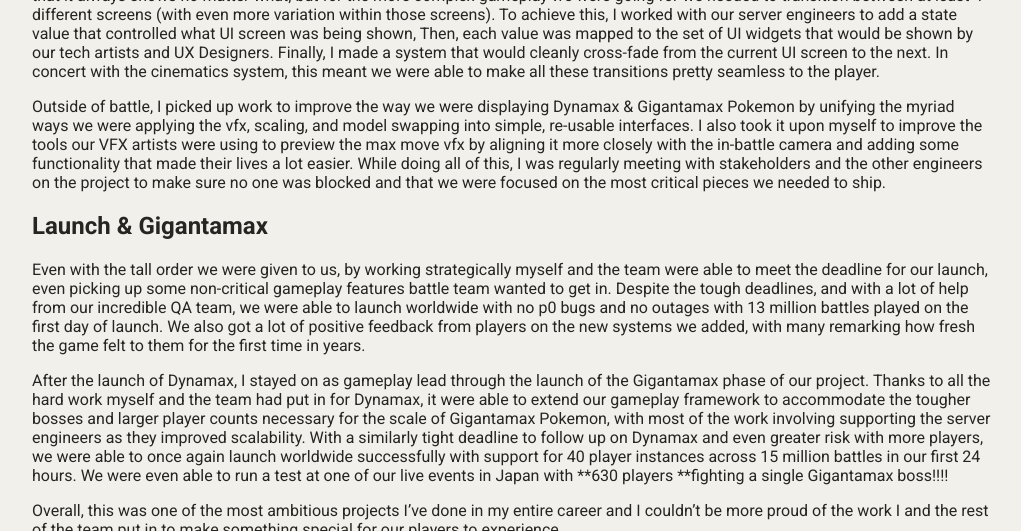
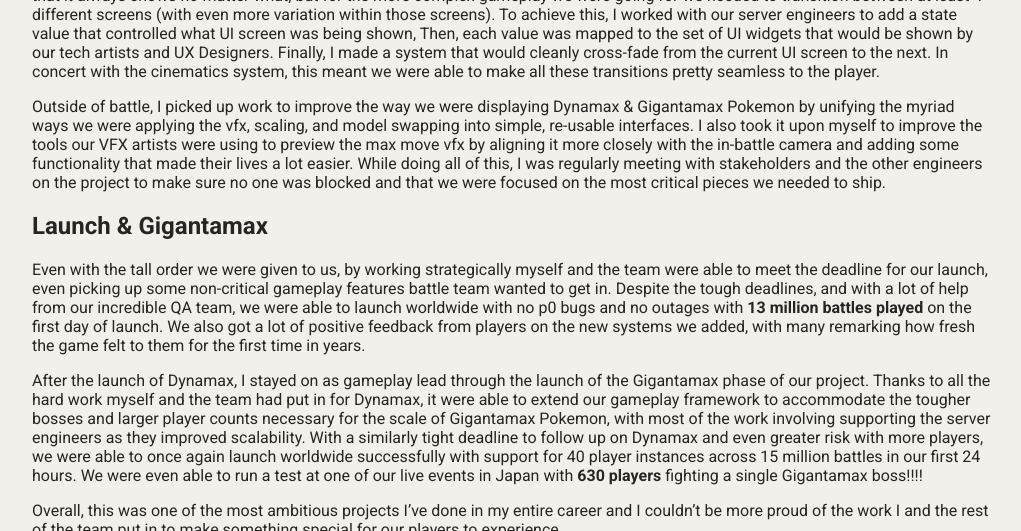
Before and after one commit to jaideng123/jaideng123.github.io, a Jekyll site: the page built from _posts/games/2024-04-01-PokemonGo.md, in a window 1280 px wide and 900 px high, scrolled down 2424 px, cut to the strip 0-531 px from the top of the window. Shown: the whole strip, without its empty margins (128-1149 px from the left). Built offline with Jekyll 4.4.1, drawn with Linux system fonts in a browser that asks for light colours; nearby versions of some CDN libraries; comment, search, counter and statistics services are not loaded.

Commit message:
Fixing some things

```diff
--- a/_posts/games/2024-04-01-PokemonGo.md
+++ b/_posts/games/2024-04-01-PokemonGo.md
@@ -79,9 +79,9 @@
 Outside of battle, I picked up work to improve the way we were displaying Dynamax & Gigantamax Pokemon by unifying the myriad ways we were applying the vfx, scaling, and model swapping into simple, re-usable interfaces. I also took it upon myself to improve the tools our VFX artists were using to preview the max move vfx by aligning it more closely with the in-battle camera and adding some functionality that made their lives a lot easier. While doing all of this, I was regularly meeting with stakeholders and the other engineers on the project to make sure no one was blocked and that we were focused on the most critical pieces we needed to ship.
 
 ## Launch & Gigantamax
-Even with the tall order we were given to us, by working strategically myself and the team were able to meet the deadline for our launch, even picking up some non-critical gameplay features battle team wanted to get in. Despite the tough deadlines, and with a lot of help from our incredible QA team, we were able to launch worldwide with no p0 bugs and no outages with 13 million battles played on the first day of launch. We also got a lot of positive feedback from players on the new systems we added, with many remarking how fresh the game felt to them for the first time in years.
+Even with the tall order we were given to us, by working strategically myself and the team were able to meet the deadline for our launch, even picking up some non-critical gameplay features battle team wanted to get in. Despite the tough deadlines, and with a lot of help from our incredible QA team, we were able to launch worldwide with no p0 bugs and no outages with **13 million battles played** on the first day of launch. We also got a lot of positive feedback from players on the new systems we added, with many remarking how fresh the game felt to them for the first time in years.
 
-After the launch of Dynamax, I stayed on as gameplay lead through the launch of the Gigantamax phase of our project. Thanks to all the hard work myself and the team had put in for Dynamax, it were able to extend our gameplay framework to accommodate the tougher bosses and larger player counts necessary for the scale of Gigantamax Pokemon, with most of the work involving supporting the server engineers as they improved scalability. With a similarly tight deadline to follow up on Dynamax and even greater risk with more players, we were able to once again launch worldwide successfully with support for 40 player instances across 15 million battles in our first 24 hours. We were even able to run a test at one of our live events in Japan with **630 players **fighting a single Gigantamax boss!!!!
+After the launch of Dynamax, I stayed on as gameplay lead through the launch of the Gigantamax phase of our project. Thanks to all the hard work myself and the team had put in for Dynamax, it were able to extend our gameplay framework to accommodate the tougher bosses and larger player counts necessary for the scale of Gigantamax Pokemon, with most of the work involving supporting the server engineers as they improved scalability. With a similarly tight deadline to follow up on Dynamax and even greater risk with more players, we were able to once again launch worldwide successfully with support for 40 player instances across 15 million battles in our first 24 hours. We were even able to run a test at one of our live events in Japan with **630 players** fighting a single Gigantamax boss!!!!
 
 Overall, this was one of the most ambitious projects I've done in my entire career and I couldn't be more proud of the work I and the rest of the team put in to make something special for our players to experience.
 
```
Also changed, not shown: assets/images/lego.jpg.
